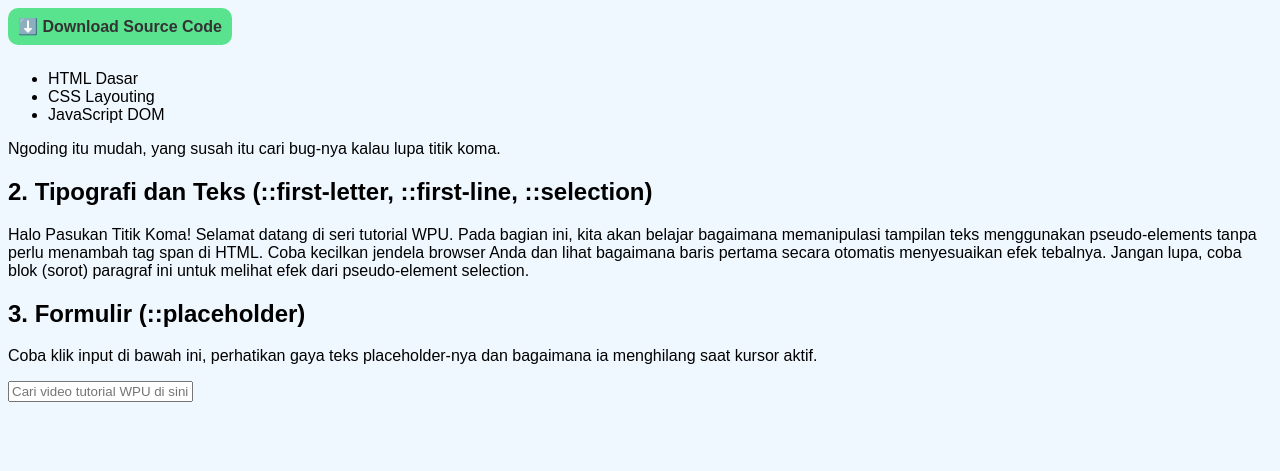
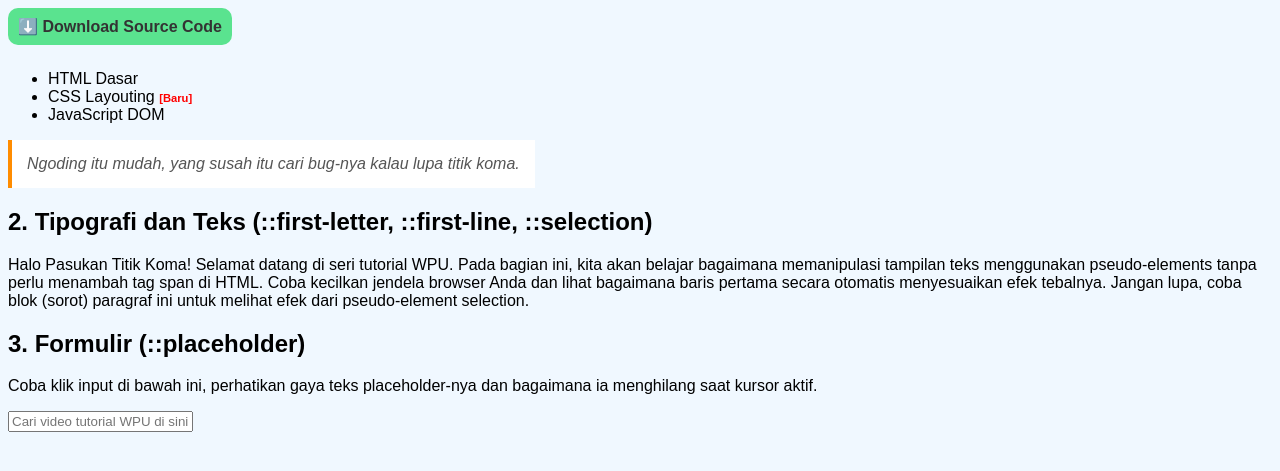
Before and after one commit to LTF-Rahendra30/belajarweb, a plain HTML site: page 09-css-selector/coba-psudo-elemment.html in a window 1280 px wide. Shown: the part 111-582 px from the top of the page. Drawn offline with Linux system fonts and the light colour scheme.

Commit message:
feat: Add styles for new material indicator and enhance quote styling

```diff
--- a/09-css-selector/coba-psudo-elemment.html
+++ b/09-css-selector/coba-psudo-elemment.html
@@ -20,6 +20,25 @@
         }
         .link-download::before{
             content: "⬇️ ";
+        }
+        .materi-baru::after{
+            content: " [Baru]";
+            color: red;
+            font-size: 0.7em;
+            font-weight: bold;
+
+        /* Add Styling at Quote */
+        }
+        .kutipan-keren{
+            font-style: italic;
+            color: #555;
+            background-color: white;
+            padding: 15px;
+            border-left: 4px solid darkorange;
+            display: inline-block;
+        }
+        .kutipan-keren::before{
+            content: " ";
         }
     </style>
 </head>
```
